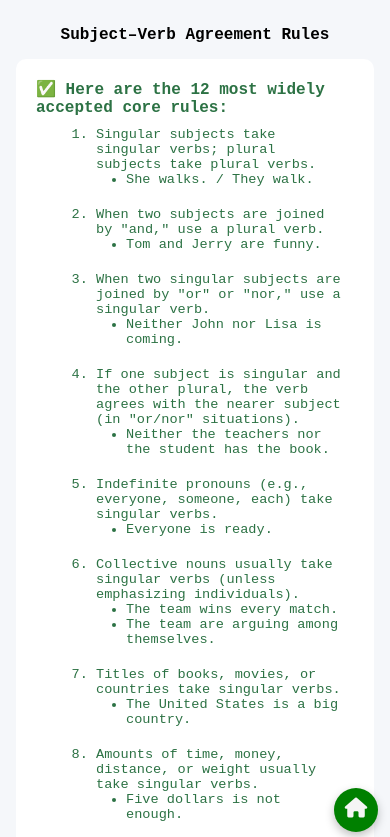
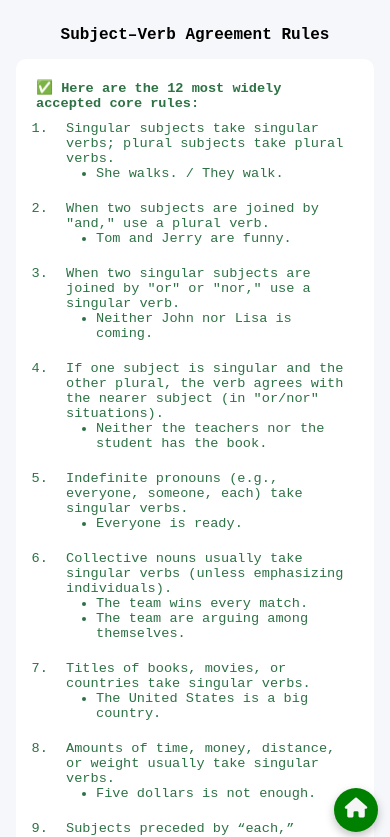
Before and after one commit to github010464/QuizApp, a plain HTML site: page docs/sva_rules.html in a window 390 px wide. Shown: the top 837 px of the page. Drawn offline with Linux system fonts and the light colour scheme.

Commit message:
Add files via upload

```diff
--- a/docs/styles.css
+++ b/docs/styles.css
@@ -211,7 +211,6 @@ body {
 
 /* Style for the "Try a New Quiz" button */
 #tryNewQuizBtn {
-  /* Make sure it's not full width by default */
   width: auto;
 
   /* Basic button styling (adjust colors, padding, etc., as needed) */
@@ -289,10 +288,10 @@ body {
   }
 
   .sva-rules-container h4 {
-    font-size: 1rem;
+    font-size: 0.85rem;
   }
-  .list-wrapper-item {
-    padding-left: 0;
+  .list-wrapper {
+    padding-left: 20px;
   }
 
   .list-item-details {
```
